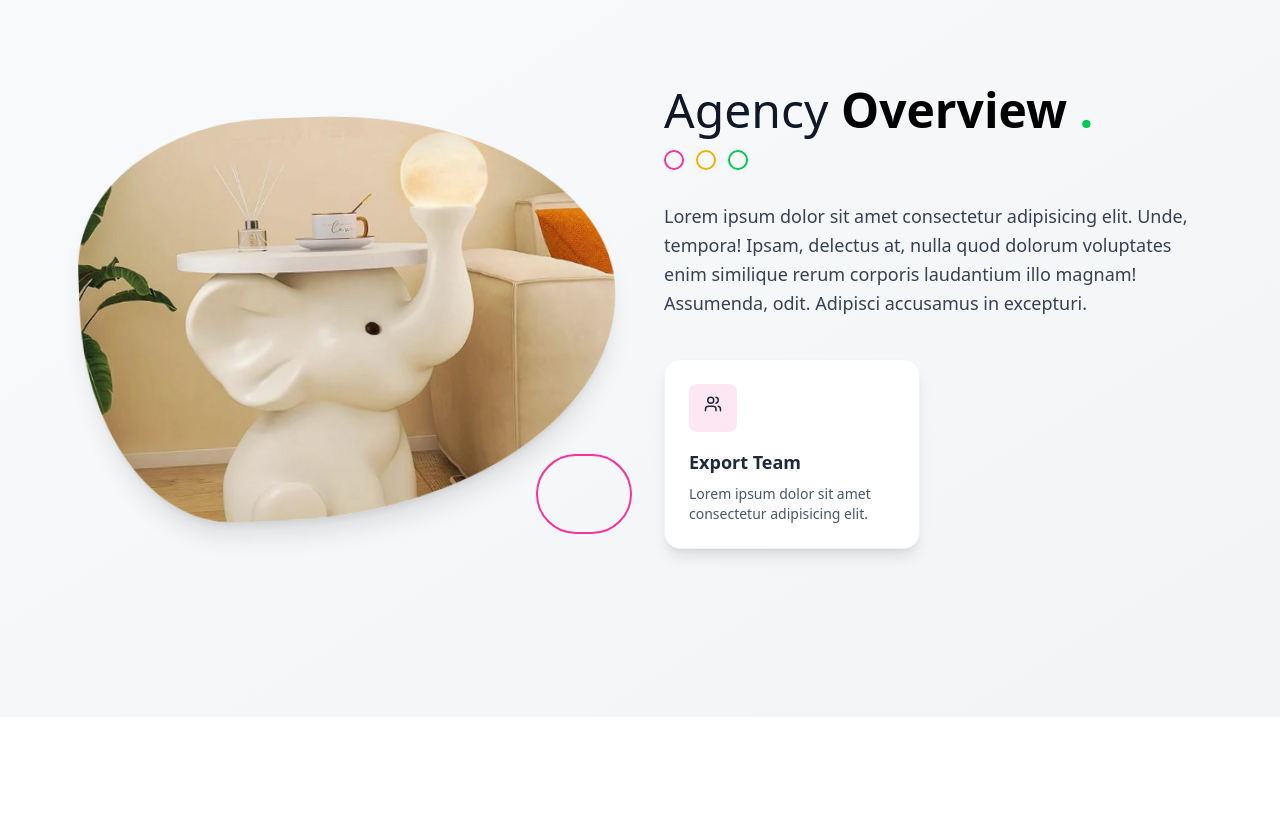
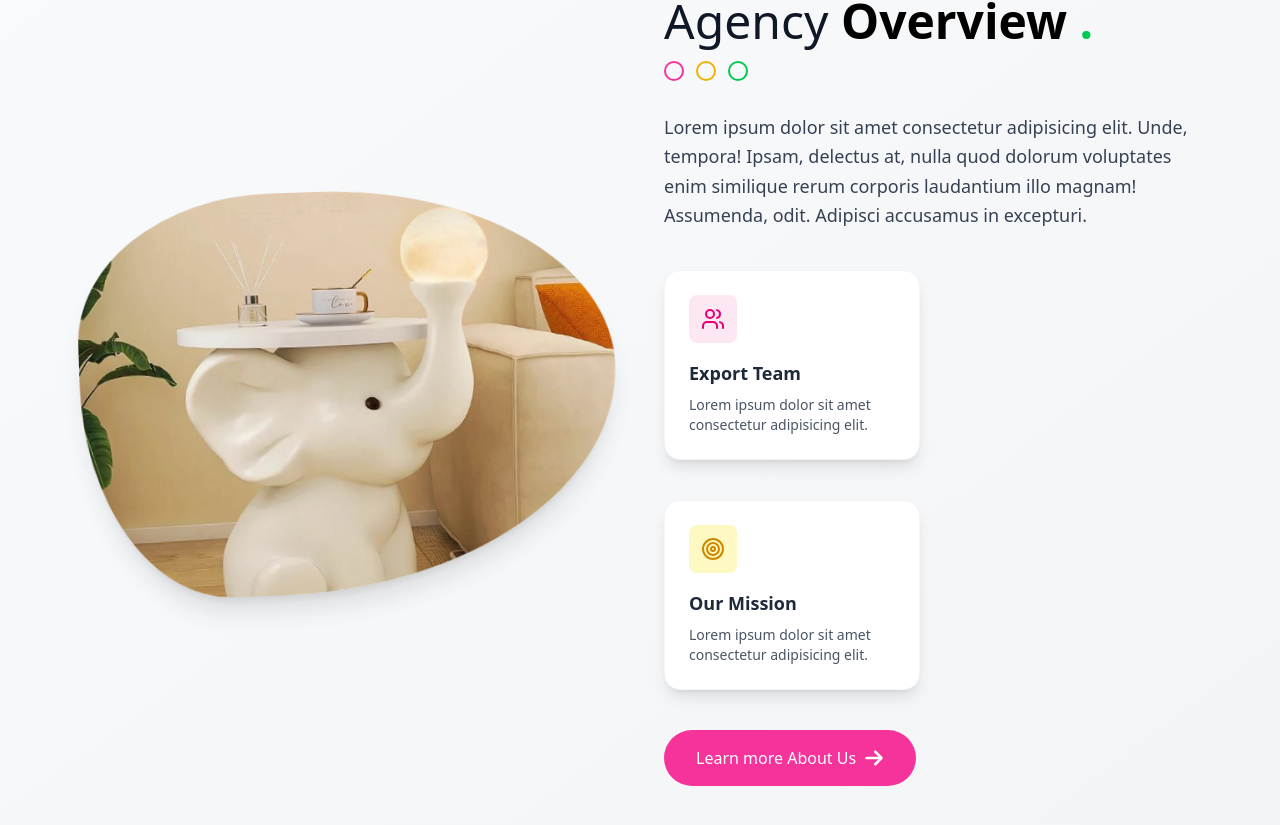
Before and after one commit to tanjilaWD/Pro_Service, a React (Vite) app: page / in a window 1280 px wide. Shown: the part 775-1600 px from the top of the page. Before the commit the page ends 1492 px from the top, so only its background shows below. Built offline with nearby package versions, Linux system fonts and the light colour scheme.

Commit message:
about complate

```diff
--- a/src/App.jsx
+++ b/src/App.jsx
@@ -12,7 +12,7 @@ const App = () => {
    AOS.init({
     duration: 1000,
     easing: 'ease-in-out',
-    once: false,
+    once: true,
     offset: 100
    });
   }, []);
--- a/src/Components/About.jsx
+++ b/src/Components/About.jsx
@@ -1,4 +1,6 @@
 import { LuUsers } from "react-icons/lu";
+import { FiTarget } from "react-icons/fi";
+import { FaArrowRight } from "react-icons/fa6";
 
 const About = () => {
     return (
@@ -23,15 +25,15 @@ const About = () => {
         className="w-full h-full object-cover transform hover:scale-110 transition-transform duration-700"
       />
     </div>
-    <div className="hidden md:block absolute border-2 border-pink-500 -bottom-4 -right-4 size-16 md:size-20 lg:w-24 lg:h-20 rounded-full z-0"
+    {/* <div className="hidden md:block absolute border-2 border-pink-500 -bottom-4 -right-4 size-16 md:size-20 lg:w-24 lg:h-20 rounded-full z-0"
   data-aos = 'zoom-in'
   data-aos-dealy= '500'
-  ></div>
+  ></div> */}
   </div>
-   <div className="hidden md:block absolute border-2 border-pink-500 -top-4 -left-4 size-16 md:size-20 lg:w-24 lg:h-20 rounded-full z-0"
+   {/* <div className="hidden md:block absolute border-2 border-pink-500 -top-4 -left-4 size-16 md:size-20 lg:w-24 lg:h-20 rounded-full z-0"
   data-aos = 'zoom-in'
   data-aos-dealy= '600'
-  ></div>
+  ></div> */}
   <div className="flex-1 w-full max-w-2xl mx-auto lg:max-0 space-y-6 md:space-y-8 relative z-20 order-1 lg:order-2">
 <div className="mb-6 md:mb-8" data-aos='fade-left'>
   <h2 className="text-3xl sm:text-4xl md:text-5xl text-gray-900 text-center lg:text-left">
@@ -55,9 +57,9 @@ Lorem ipsum dolor sit amet consectetur adipisicing elit. Unde, tempora! Ipsam, d
 data-aos = 'fade-up'
 data-aos-dealy = '200'
 >
- <div className="bg-white p-4 md:p-6 rounded-xl md:rounded-2xl border border-gray-100 shadow-md md:shadow-lg transition-all hover:shadow-xl">
+<div className="bg-white p-4 md:p-6 rounded-xl md:rounded-2xl border border-gray-100 shadow-md md:shadow-lg transition-all hover:shadow-xl">
   <div className="size-10 md:size-12 flex items-center justify-center rounded-lg bg-pink-100 mb-3 md:mb-4">
-<LuUsers className="text-base md:text-lg font-semibold text-gray-800 mb-2"/>
+<LuUsers className="text-pink-600 size-5 md:size-6"/>
 </div>
 <h3 className="text-base md:text-lg font-semibold text-gray-800 mb-2">
   Export Team
@@ -66,8 +68,33 @@ data-aos-dealy = '200'
   Lorem ipsum dolor sit amet consectetur adipisicing elit.
 </p>
 </div>
-<div className="">
+</div>
 
+<div>
+<div className="grid grid-cols-1 sm:grid-cols-2 gap-4 md:gap-6 md:mt-10"
+data-aos = 'fade-up'
+data-aos-dealy = '200'
+>
+ <div className="bg-white p-4 md:p-6 rounded-xl md:rounded-2xl border border-gray-100 shadow-md md:shadow-lg transition-all hover:shadow-xl">
+  <div className="size-10 md:size-12 flex items-center justify-center rounded-lg bg-yellow-100 mb-3 md:mb-4">
+<FiTarget className="text-yellow-600 size-5 md:size-6"/>
+</div>
+<h3 className="text-base md:text-lg font-semibold text-gray-800 mb-2">
+ Our Mission
+</h3>
+<p className="text-gray-600 text-xs md:text-sm">
+  Lorem ipsum dolor sit amet consectetur adipisicing elit.
+</p>
+</div>
+</div>
+<div className="flex justify-center lg:justify-start mt-8 md:mt-10"
+data-aos = 'fade-up'
+data-aos-delay = '300'
+>
+<button className="px-6 py-3 md:px-8 md:py-4 bg-pink-500 text-white rounded-full font-medium hover:shadow-lg flex items-center gap-2 text-sm md:text-base">
+Learn more About Us
+<FaArrowRight className="size-4 md:size-5"/>
+</button>
 </div>
 </div>
 </div>
```
